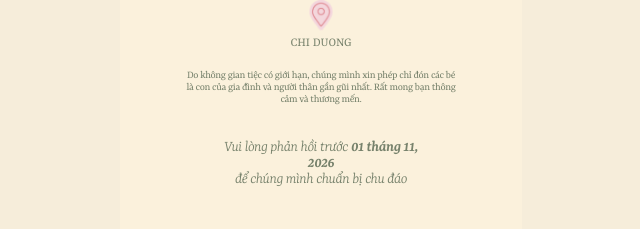
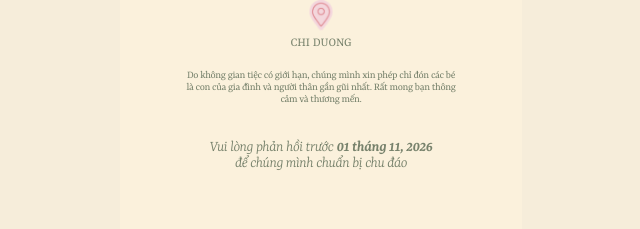
Before and after one commit to nguyenthang327/wedding-web, a Nuxt app: page / in a window 1280 px wide. Shown: the part 2556-2785 px from the top of the page, without its empty margins (319-959 px from the left). Built offline with nearby package versions, Linux system fonts and the light colour scheme.

Commit message:
Keep RSVP deadline date on one line

```diff
--- a/app/assets/css/main.css
+++ b/app/assets/css/main.css
@@ -1765,9 +1765,9 @@ body {
   position: absolute;
   top: 628px;
   left: var(--invite-center);
-  width: 220px;
+  width: 286px;
   height: 38px;
-  max-width: 220px;
+  max-width: 286px;
   transform: translate3d(-50%, 0, 0);
   color: var(--invite-ink);
   font-family: var(--invite-serif);
@@ -1783,6 +1783,7 @@ body {
   font-family: var(--invite-serif);
   font-size: inherit;
   font-weight: 600;
+  white-space: nowrap;
 }
 
 .intro-video-overlay {
```
